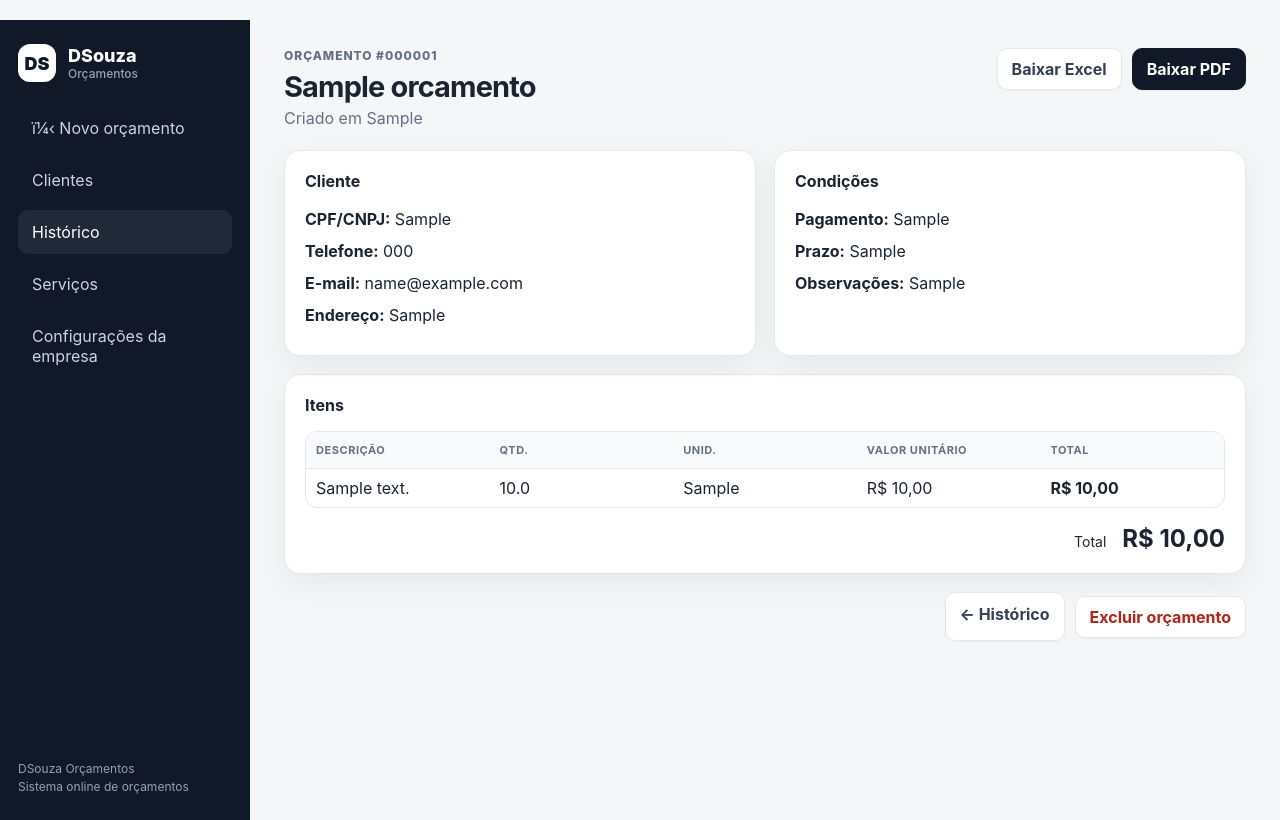
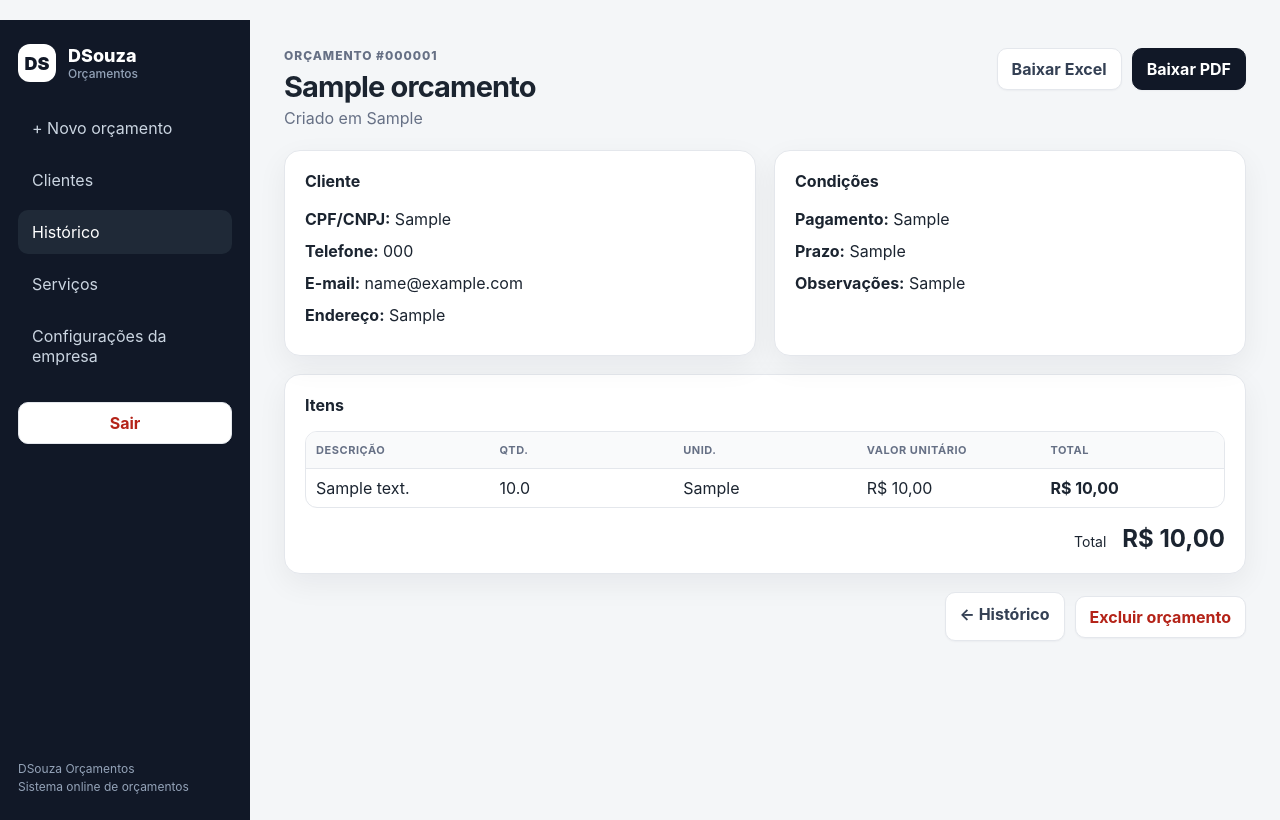
Before and after one commit to bruribs/dsouza-orcamentos, a Flask app: page /orcamentos/1 in a window 1280 px wide. Run offline with Flask 3, Linux system fonts and the light colour scheme; the visitor is signed in with stand-in values (Sample User, id 1); tables that the repository leaves empty hold one stand-in row (values such as "Sample post"); some libraries are stand-ins or nearby versions.

Commit message:
Adiciona botao de sair

```diff
--- a/templates/base.html
+++ b/templates/base.html
@@ -10,12 +10,12 @@
 <aside class="sidebar">
   <div class="brand"><div class="brand-badge">DS</div><div>DSouza<br><span>Orçamentos</span></div></div>
   <nav class="nav">
-    <a class="{{ 'active' if request.endpoint=='novo_orcamento' else '' }}" href="{{ url_for('novo_orcamento') }}">ï¼‹ Novo orçamento</a>
+    <a class="{{ 'active' if request.endpoint=='novo_orcamento' else '' }}" href="{{ url_for('novo_orcamento') }}">+ Novo orçamento</a>
     <a class="{{ 'active' if request.endpoint=='clientes' else '' }}" href="{{ url_for('clientes') }}">Clientes</a>
     <a class="{{ 'active' if request.endpoint in ['historico','ver_orcamento'] else '' }}" href="{{ url_for('historico') }}">Histórico</a>
     <a class="{{ 'active' if request.endpoint=='servicos' else '' }}" href="{{ url_for('servicos') }}">Serviços</a>
     <a class="{{ 'active' if request.endpoint in ['empresa','ver_logo_empresa','remover_logo'] else '' }}" href="{{ url_for('empresa') }}">Configurações da empresa</a>
-  </nav>
+  <form method="post" action="{{ url_for('logout') }}" style="margin-top:16px;"><button type="submit" class="btn danger" style="width:100%;">Sair</button></form></nav>
   <footer>DSouza Orçamentos<br>Sistema online de orçamentos</footer>
 </aside>
 <main class="main">
```
